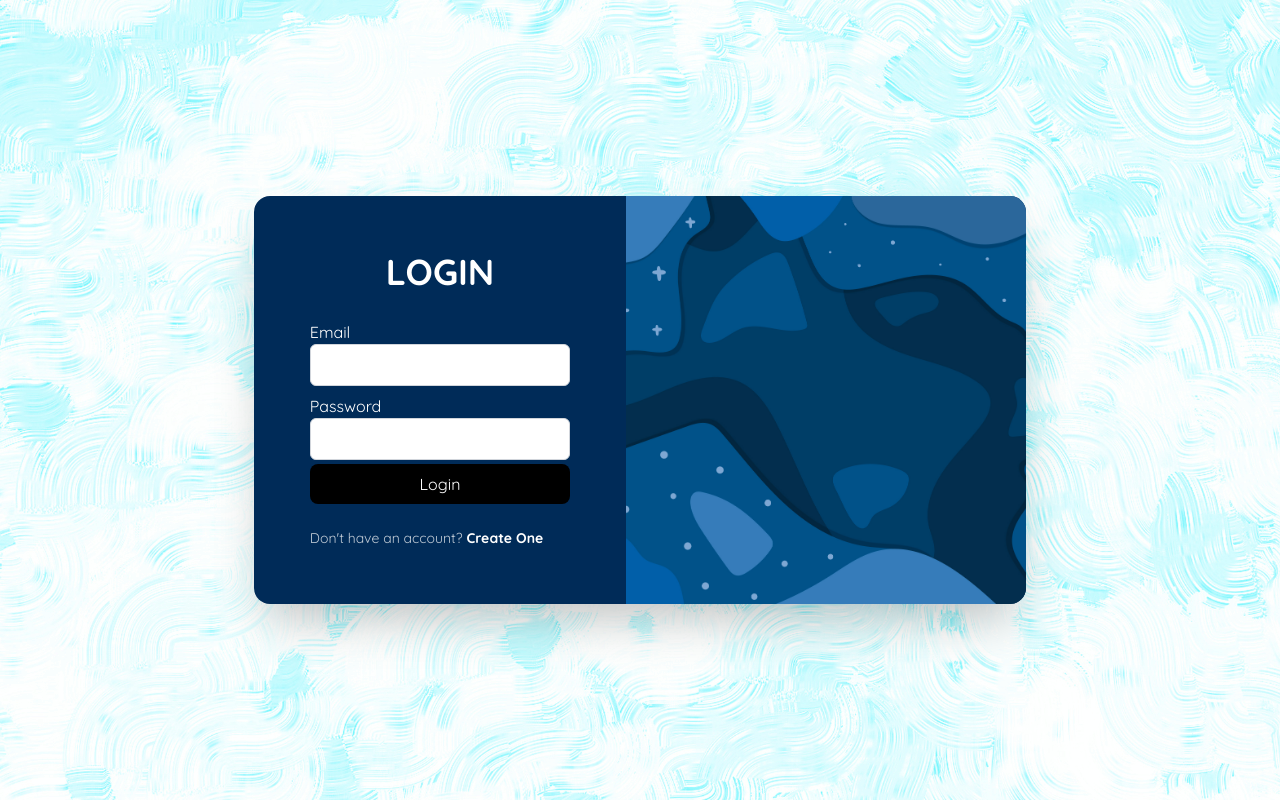
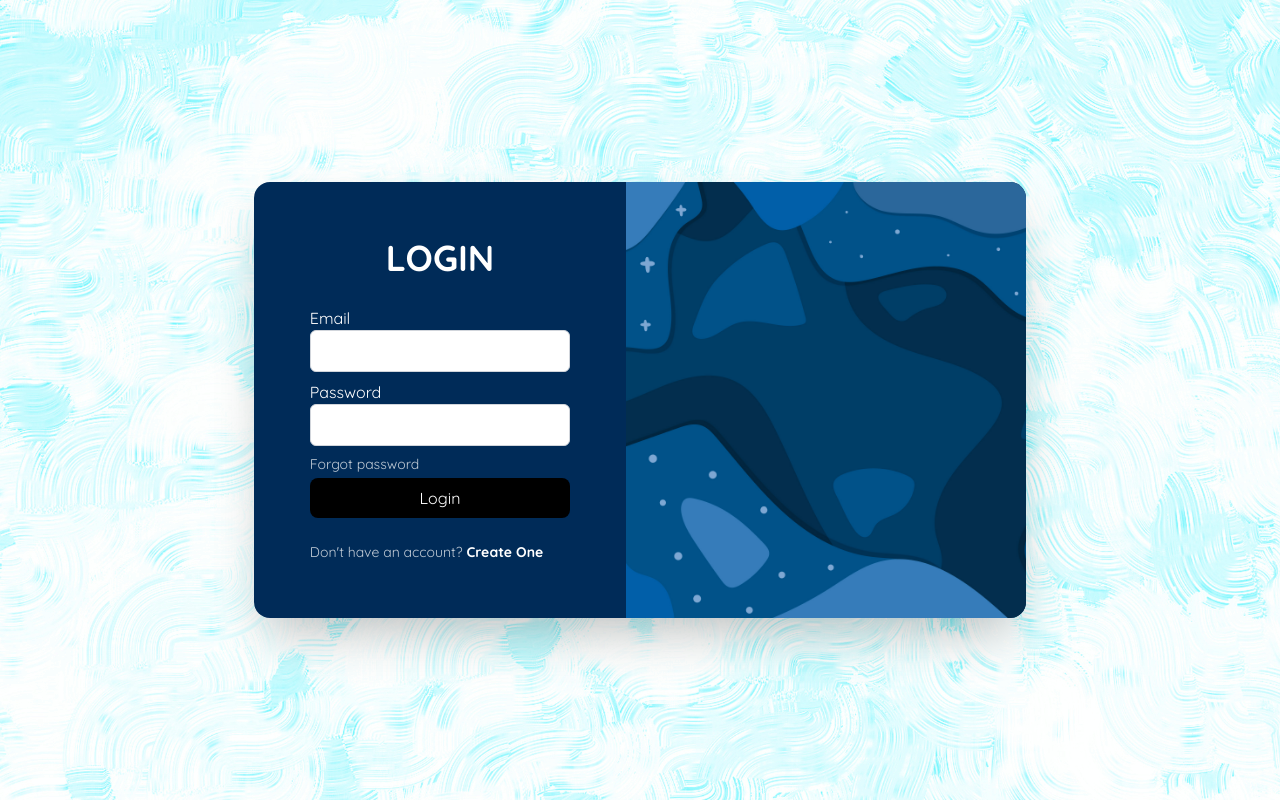
Before and after one commit to xTorch8/HydroSense, a React (Vite) app in the folder FE/: page /login in a window 1280 px wide. Built offline with nearby package versions, Linux system fonts and the light colour scheme; no server answers.

Commit message:
Kembaliin Keawal Login Page dengan Forgot Password

```diff
--- a/FE/src/pages/Auth/LoginPage.tsx
+++ b/FE/src/pages/Auth/LoginPage.tsx
@@ -66,6 +66,10 @@ const LoginPage = () => {
 						/>
 					</div>
 
+					<div className="flex justify-between w-full py-1">
+						<span className="text-sm text-[#BFCAD5] hover:text-[#92DFF3]">Forgot password</span>
+					</div>
+
 					<button
 						onClick={handleLogin}
 						className="w-full bg-black text-white p-2 rounded-lg mb-6 hover:bg-white hover:text-black hover:border hover:border-gray-300"
```
